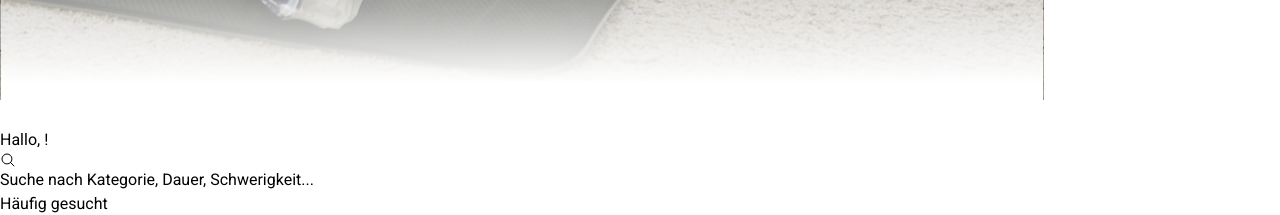
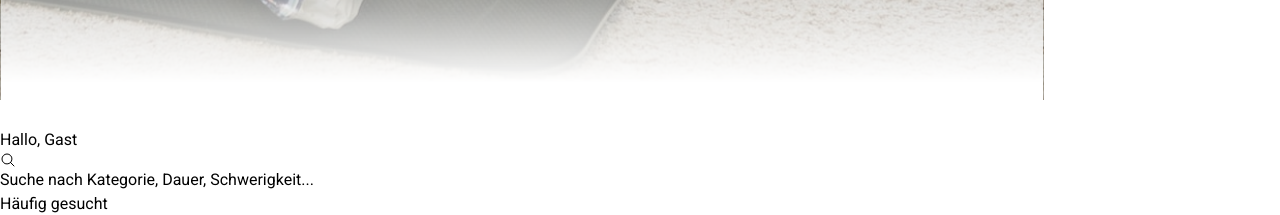
Before and after one commit to Raum7-Final-Project/EnergizeMe, a React (Vite) app in the folder frontend/: page /landing in a window 1280 px wide. Shown: the part 1380-1595 px from the top of the page. Built offline with nearby package versions, Linux system fonts and the light colour scheme.

Commit message:
Small changes

```diff
--- a/frontend/src/pages/LandingPage.jsx
+++ b/frontend/src/pages/LandingPage.jsx
@@ -81,7 +81,7 @@ const LandingPage = () => {
         <img src={LandingImage1}></img>
         <section className={STYLE.contentContainer}>
           <div className={STYLE.Box}>
-            <p className={STYLE.h1}>Hallo, {username}!</p>
+            <p className={STYLE.h1}>{username == "" ? "Hallo, Gast" : `Hallo, ${username}`}</p>
             {/* Search */}
             <div>
               <ul>
```
